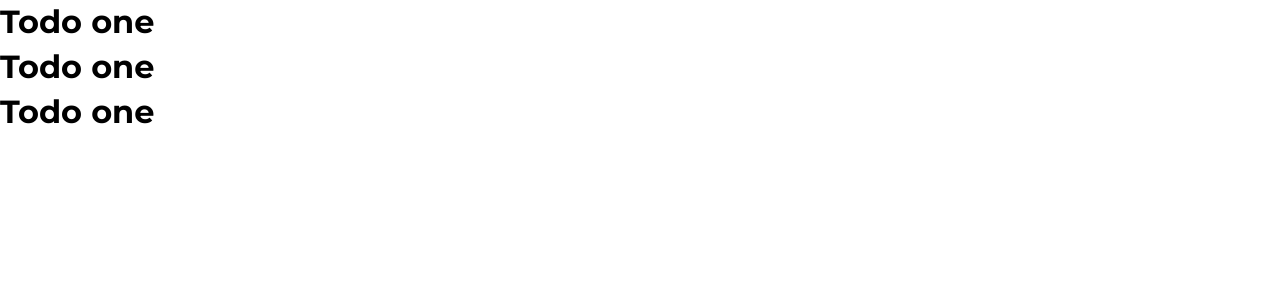
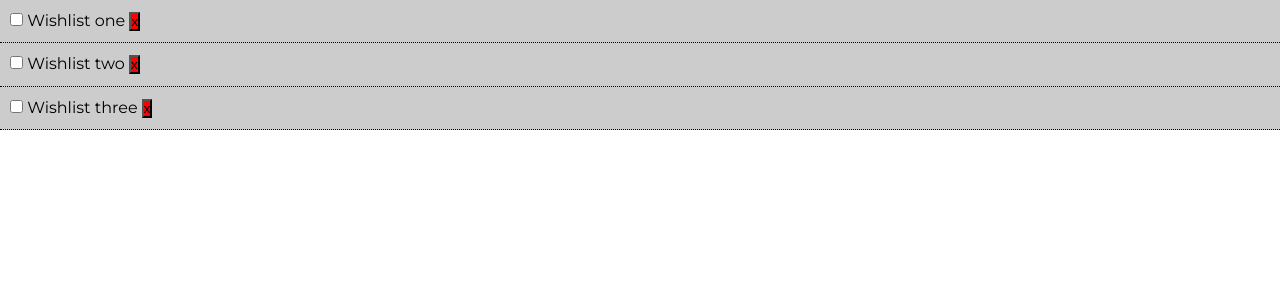
Before and after one commit to wlaj/Wishlist, a Vue app: page / in a window 1280 px wide. Shown: the top 300 px of the page. Built offline with nearby package versions, Linux system fonts and the light colour scheme.

Commit message:
Update 2
Wishlist toegevoegd met tabellen die ook te verwijderen is

```diff
--- a/src/App.vue
+++ b/src/App.vue
@@ -1,6 +1,6 @@
 <template>
   <div id="app">
-    <Wishlist v-bind:wishlist="wishlist" />
+    <Wishlist v-bind:wishlist="wishlist" v-on:del-wishlist="deleteWishlist" />
   </div>
 </template>
 
@@ -17,20 +17,25 @@ export default {
       wishlist: [
         {
           id: 1,
-          title: "Todo one",
+          title: "Wishlist one",
           completed: false
         },
         {
-          id: 1,
-          title: "Todo one",
+          id: 2,
+          title: "Wishlist two",
           completed: false
         },
         {
-          id: 1,
-          title: "Todo one",
+          id: 3,
+          title: "Wishlist three",
           completed: false
         }
       ]
+    }
+  },
+  methods: {
+    deleteWishlist (id) {
+      this.wishlist = this.wishlist.filter(wishlist => wishlist.id !== id);
     }
   }
 }
--- a/src/components/Wishlist.vue
+++ b/src/components/Wishlist.vue
@@ -1,15 +1,20 @@
 <template>
 <div>
     <div v-bind:key="wishlist.id" v-for="wishlist in wishlist">
-    <h1>{{wishlist.title}}</h1>
+    <WishlistItem v-bind:wishlist="wishlist" v-on:del-wishlist="$emit('del-wishlist', wishlist.id)"/>
     </div>
  </div>
 </template>
 
 <script>
+import WishlistItem from './WishlistItem.vue';
+
 export default {
     name: "Wishlist",
-    props: ["wishlist"]
+    components: {
+        WishlistItem
+    },
+   props: ["wishlist"]
 }
 </script>
 
--- a/src/components/WishlistItem.vue
+++ b/src/components/WishlistItem.vue
@@ -1,24 +1,39 @@
 <template>
-    <div>
-        <p>Wishlist item</p>
+    <div class="wishlist-item" v-bind:class="{'is-complete':wishlist.completed}">
+        <p>
+        <input type="checkbox" v-on:change="markComplete">
+        {{wishlist.title}}
+        <button @click="$emit('del-wishlist', wishlist.id)" class="del">x</button>
+        </p>
         </div>
 </template>
 
 <script>
 export default {
-    name: "WishlistItem"
+    name: "WishlistItem",
+    props: ["wishlist"],
+    methods: {
+        markComplete() {
+            this.wishlist.completed = !this.wishlist.completed;
+        }
+    }
 }
 </script>
 
 <style scoped>
 .wishlist-item {
-    background: white;
+    background: #ccc;
     padding: 10px;
-    border-bottom: 1px #ccc dotted;
+    border-bottom: 1px black dotted;
 }
 
 .is-complete {
     text-decoration: line-through;
 }
 
+.del {
+    background: red;
+    color: black;
+}
+
 </style>
```
Also changed, not shown: src/components/layout/Header.vue (added, +25 -0 lines).
